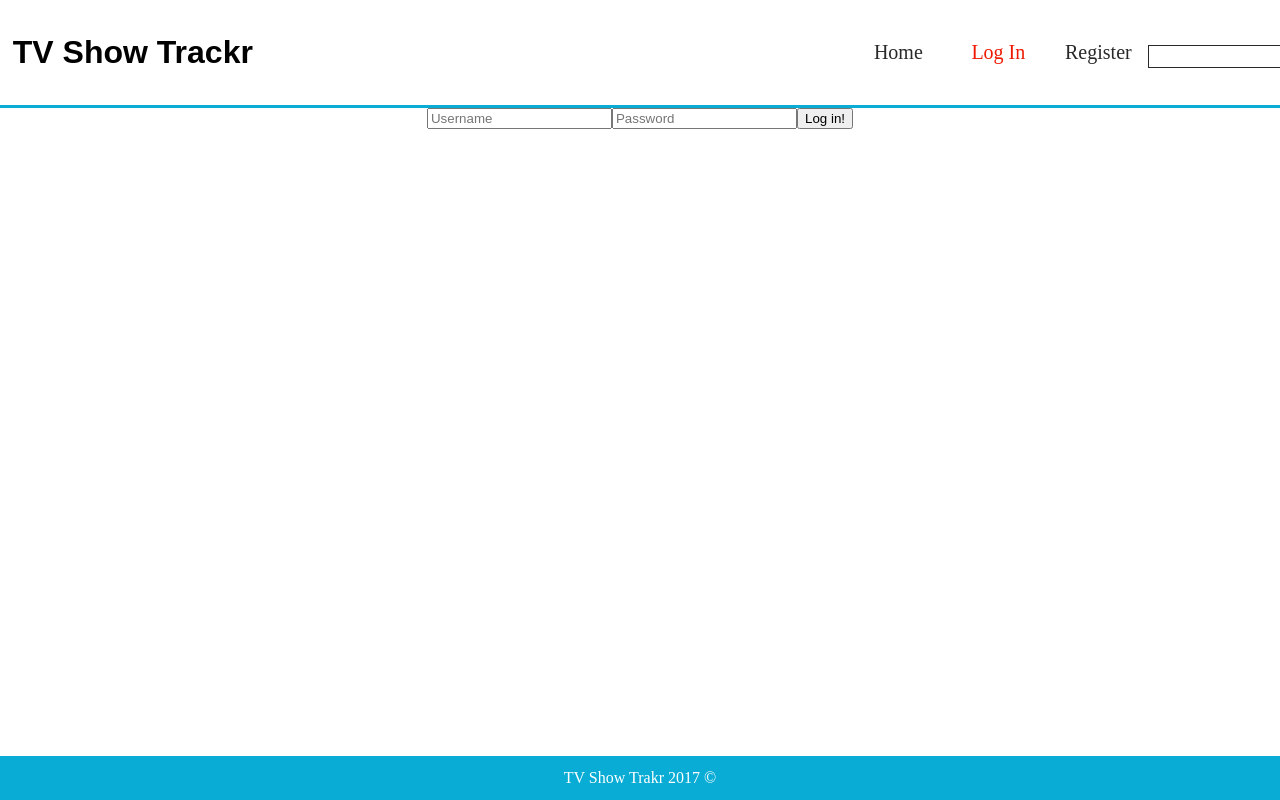
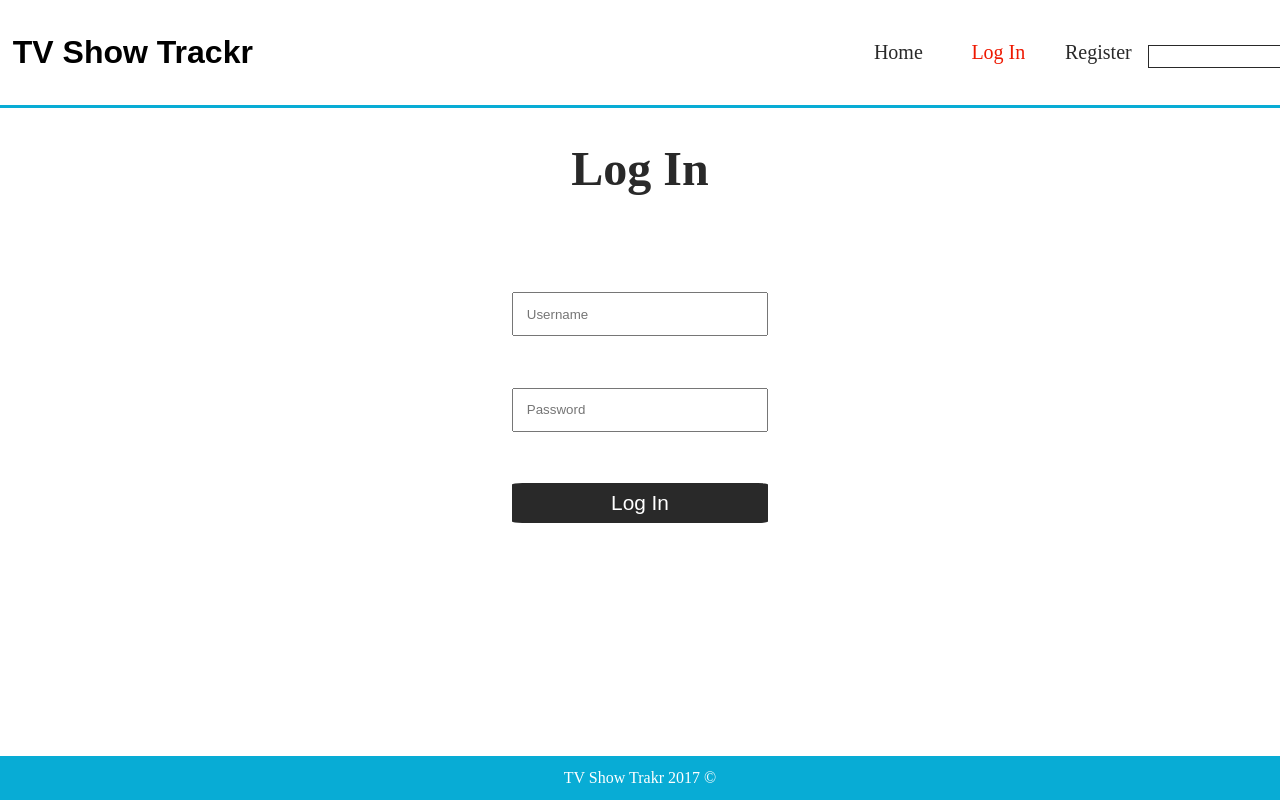
Before and after one commit to zakphi/ShowTrakr, a React (Create React App) app in the folder client/: page /login in a window 1280 px wide. Shown: the top 800 px of the page. Built offline with nearby package versions, Linux system fonts and the light colour scheme; no server answers.

Commit message:
added a lot to subject of css overlords

```diff
--- a/client/src/components/Login.jsx
+++ b/client/src/components/Login.jsx
@@ -20,21 +20,27 @@ class Login extends Component {
 
   render() {
     return (
-      <div className="login">
+      <div className="formcontainer">
+        <h1 className="pageTitle">Log In</h1>
         <form onSubmit={(e) => this.props.handleLoginSubmit(e, this.state.username, this.state.password)}>
           <input
+            className="containerform"
             type="text"
             name="username"
             value={this.state.username}
             placeholder="Username"
             onChange={this.handleInputChange} />
           <input
+            className="containerform"
             type="password"
             name="password"
             value={this.state.password}
             placeholder="Password"
             onChange={this.handleInputChange} />
-          <input type="submit" value='Log in!' />
+          <input
+          className="loginbtn"
+          type="submit"
+          value='Log In' />
         </form>
       </div>
     )
```
